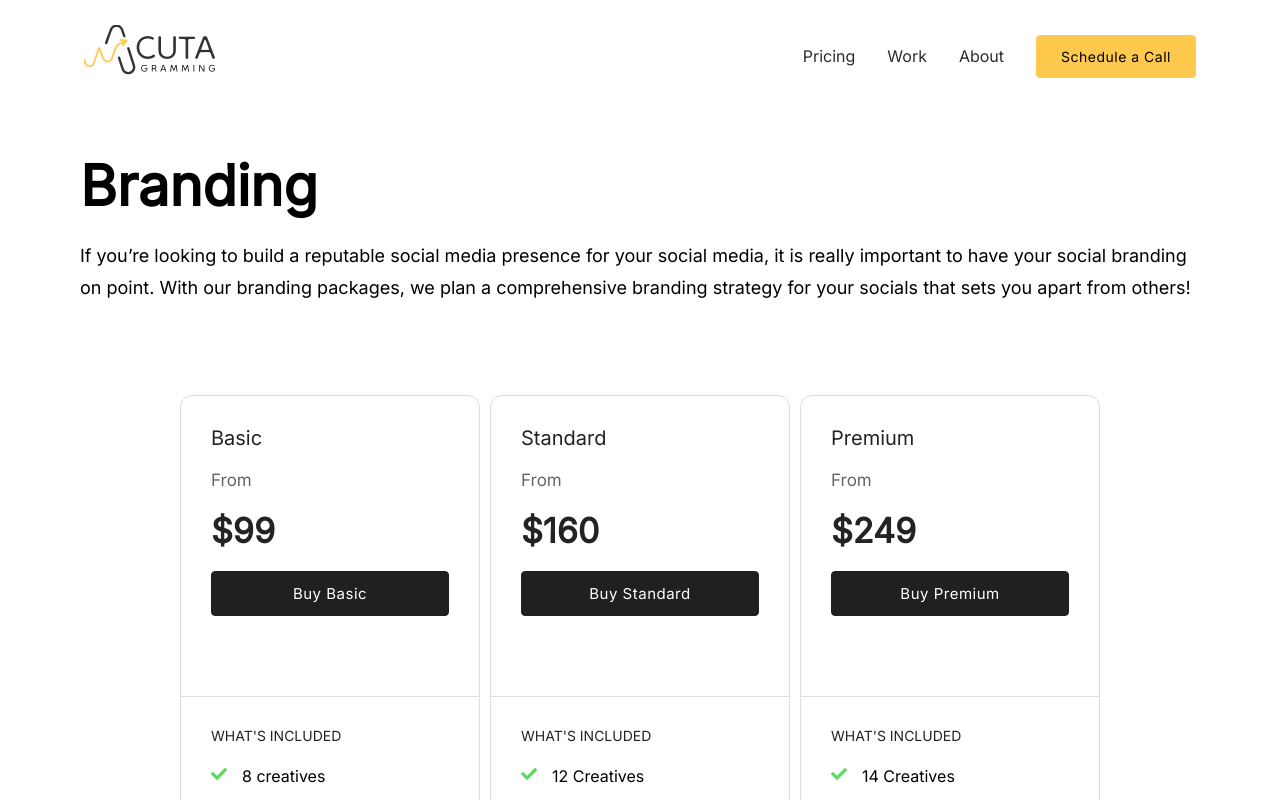
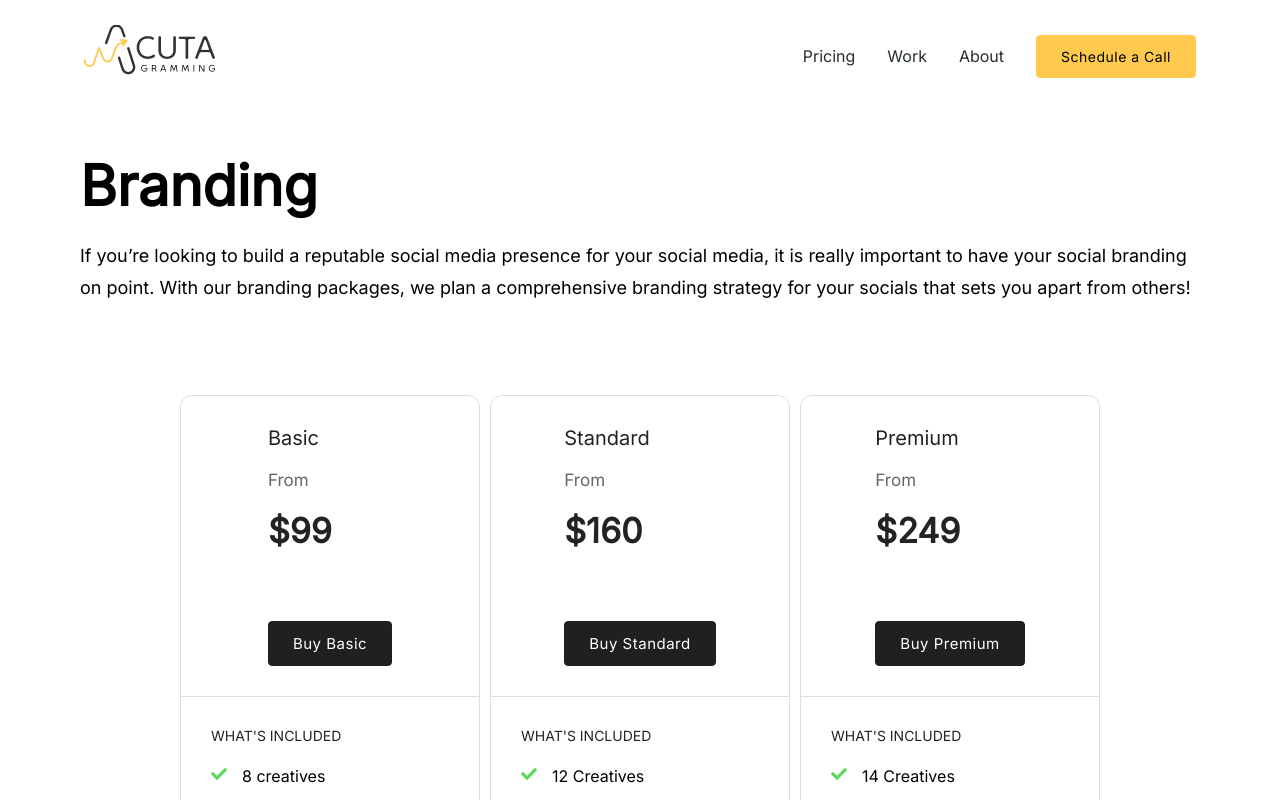
Before and after one commit to waqarshaiiikh/acutagramming, a React (Vite) app: page /Pricing in a window 1280 px wide. Shown: the top 800 px of the page. Built offline with nearby package versions, Linux system fonts and the light colour scheme.

Commit message:
testing done

```diff
--- a/src/Pages/Pricing/Component/Card.jsx
+++ b/src/Pages/Pricing/Component/Card.jsx
@@ -48,8 +48,11 @@ const cardStyle = styled(Card)((props) => ({
             borderColor: '#DEDEDE',
             borderRadius: '12px',
             '& .price-description': {
-                padding: '30px 30px 0 30px',
+                padding: '30px 30px 30px 30px',
                 height: '300px',
+                display: 'flex',
+                justifyContent: 'center',
+                alignItems: 'space-between',
 
                 '& .wrapper__price': {
                     display: 'flex',
@@ -75,6 +78,9 @@ const cardStyle = styled(Card)((props) => ({
                         // padding: '10px 0px',
                         // alignSelf: 'center',
                         flexBasis: '80%',
+                        display: 'flex',
+                        justifyContent: 'center',
+                        alignItems: 'end',
                         '> button': {
                             width: '100%',
                             fontSize: '15px',
@@ -122,14 +128,20 @@ const cardStyle = styled(Card)((props) => ({
         '& .price':{
             flexDirection: 'column',
             gap:'30px',
-            '& .card > .price-description >  .wrapper__price > .btn':{
+            '& .card > .price-description ':{
+
+                '> .wrapper__price ':{
+                    width: '100%',
+                    '> .btn':{
                         width: '100%',
                         display: 'flex',
                         flexBasis: '100%',
                         justifyContent: 'center',
                         '> button ': {
-                    width: '30%'
+                            width: '80%'
                         }
+                    },
+                },
             },
         }
     },
--- a/src/Pages/Pricing/Component/Section.jsx
+++ b/src/Pages/Pricing/Component/Section.jsx
@@ -68,6 +68,7 @@ const SectionStyle = styled(Section)((props) => ({
     },
     '& h2.title': {
         fontSize: '56px',
+        fontWeight: 800,
         marginBottom: '20px',
     },
     '& p.content': {
--- a/src/Pages/Terms/index.jsx
+++ b/src/Pages/Terms/index.jsx
@@ -1,4 +1,4 @@
-import React, { useEffect } from 'react'
+import React, { useEffect, useState } from 'react'
 import styled from 'styled-components';
 import { Link } from 'react-router-dom'
 
@@ -58,6 +58,8 @@ const terms = styled(index)((props) => ({
       fontSize: '52px',
       padding: '40px 0',
       color: '#262E33',
+    //   transform: `translateX('100%')`,
+    //   transition: 'transform 2s',
   },
   '& h2.sub__heading--h2': {
       fontSize: '20px',
--- a/src/Pages/Work/Component/MainSection.jsx
+++ b/src/Pages/Work/Component/MainSection.jsx
@@ -66,10 +66,10 @@ const MainSectionStyle = styled(MainSection)((props) => ({
             gap: '40px',
             '> .customer': {
                 display: 'flex',
-                gap: '1rem',
+                gap: '2rem',
                 '> .item:nth-child(1)': {
                     backgroundColor: 'black',
-                    padding: '20px',
+                    padding: '10px',
                     video: {
                         maxWidth: '297px'
                     },
```
Lines whose indentation alone changed are shown as unchanged.
